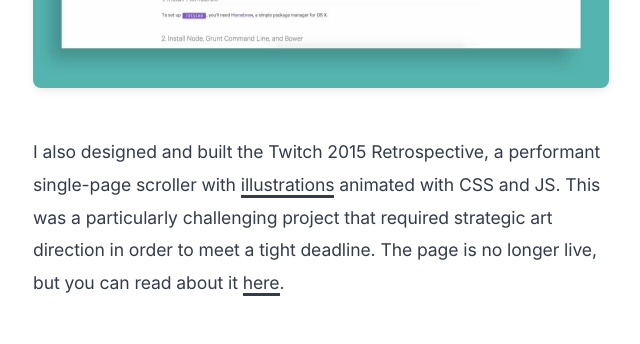
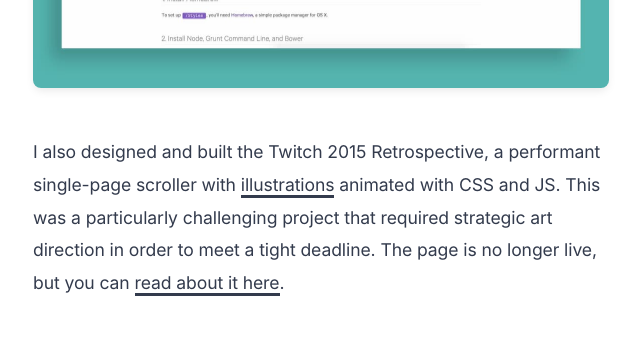
Before and after one commit to laupsy/lauragallisa, a Gatsby site: page /work in a window 1280 px wide. Shown: the part 5040-5384 px from the top of the page, 323-963 px from the left. Built offline with nearby package versions, Linux system fonts and the light colour scheme; Gatsby itself is replaced by a stand-in of ours.

Commit message:
More descriptive link text

```diff
--- a/src/pages/work.jsx
+++ b/src/pages/work.jsx
@@ -191,12 +191,11 @@ const Work = () => (
               </Link>{" "}
               animated with CSS and JS. This was a particularly challenging project that
               required strategic art direction in order to meet a tight deadline. The
-              page is no longer live, but you can read about it{" "}
-              <Link
+              page is no longer live, but you can{" "}<Link
                 href="https://thenextweb.com/insider/2016/02/11/twitch-users-watched-459366-years-worth-of-content-in-2015/"
                 newTab
               >
-                here
+                read about it here
               </Link>
               .
             </Paragraph>
```
